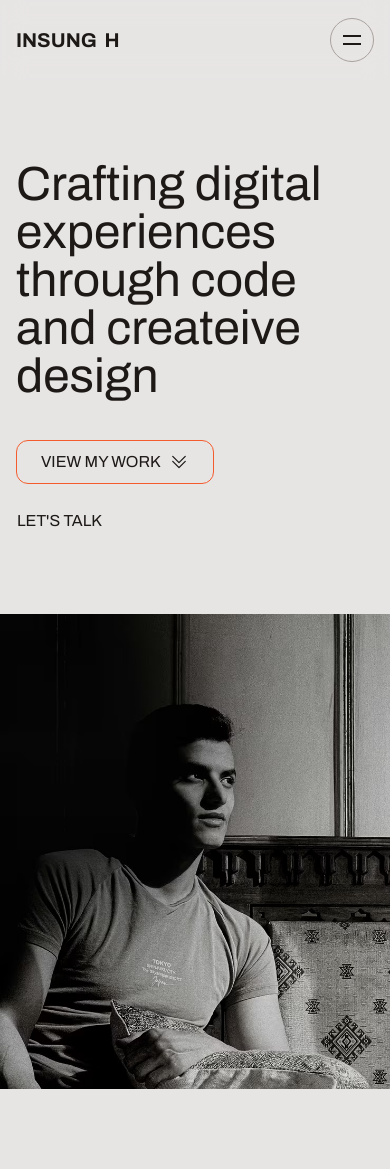
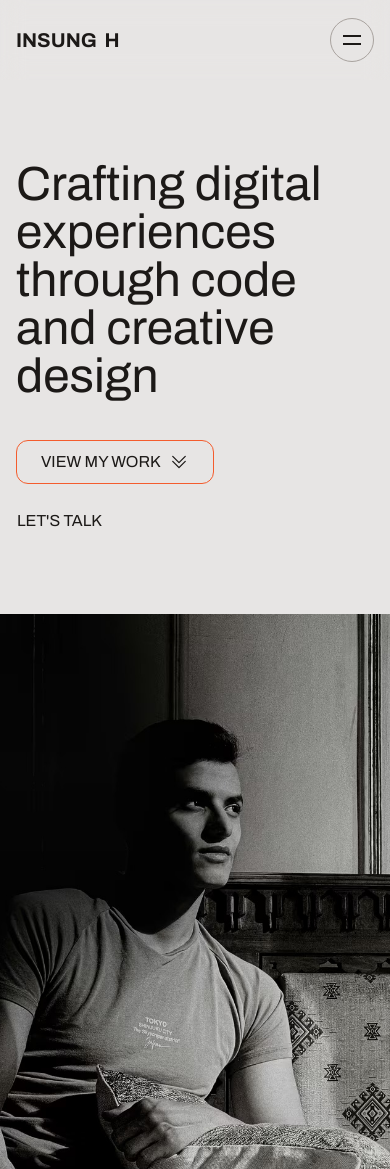
Before and after one commit to in27sung/portfolio, a Next.js app: page / in a window 390 px wide. Before the commit the page ends 1089 px from the top, so only its background shows below. Built offline with nearby package versions, Linux system fonts and the light colour scheme.

Commit message:
Enhance Hero section layout and styling with responsive improvements

```diff
--- a/src/sections/Header.tsx
+++ b/src/sections/Header.tsx
@@ -39,7 +39,7 @@ const Header: FC = () => {
             </a>
           </div>
           <div className="flex items-center gap-4">
-            <div className="size-11 border border-stone-400 rounded-full inline-flex items-center justify-center">
+            <div className="size-11 border border-stone-400 rounded-full inline-flex items-center justify-center bg-stone-200">
               <svg
                 width="24"
                 height="24"
--- a/src/sections/Hero.tsx
+++ b/src/sections/Hero.tsx
@@ -7,11 +7,11 @@ import Button from "@/components/Button";
 const Hero: FC = () => {
   return (
     <section>
-      <div className="grid md:grid-cols-12">
-        <div className="md:col-span-7">
+      <div className="grid md:grid-cols-12 md:h-screen items-stretch">
+        <div className="md:col-span-7 flex flex-col justify-center">
           <div className="container !max-w-full">
-            <h1 className="text-5xl md:text-6xl mt-40">
-              Crafting digital experiences through code and createive design
+            <h1 className="text-5xl md:text-6xl mt-40 md:mt-0">
+              Crafting digital experiences through code and creative design
             </h1>
             <div className="flex flex-col mt-10 items-start gap-6">
               <Button
@@ -36,8 +36,8 @@ const Hero: FC = () => {
           </div>
         </div>
         <div className="md:col-span-5">
-          <div className="mt-20">
-            <Image src={heroImage} alt="My portrait" />
+          <div className="mt-20 md:mt-0 h-full">
+            <Image src={heroImage} alt="My portrait" className="size-full object-cover" />
           </div>
         </div>
       </div>
```
